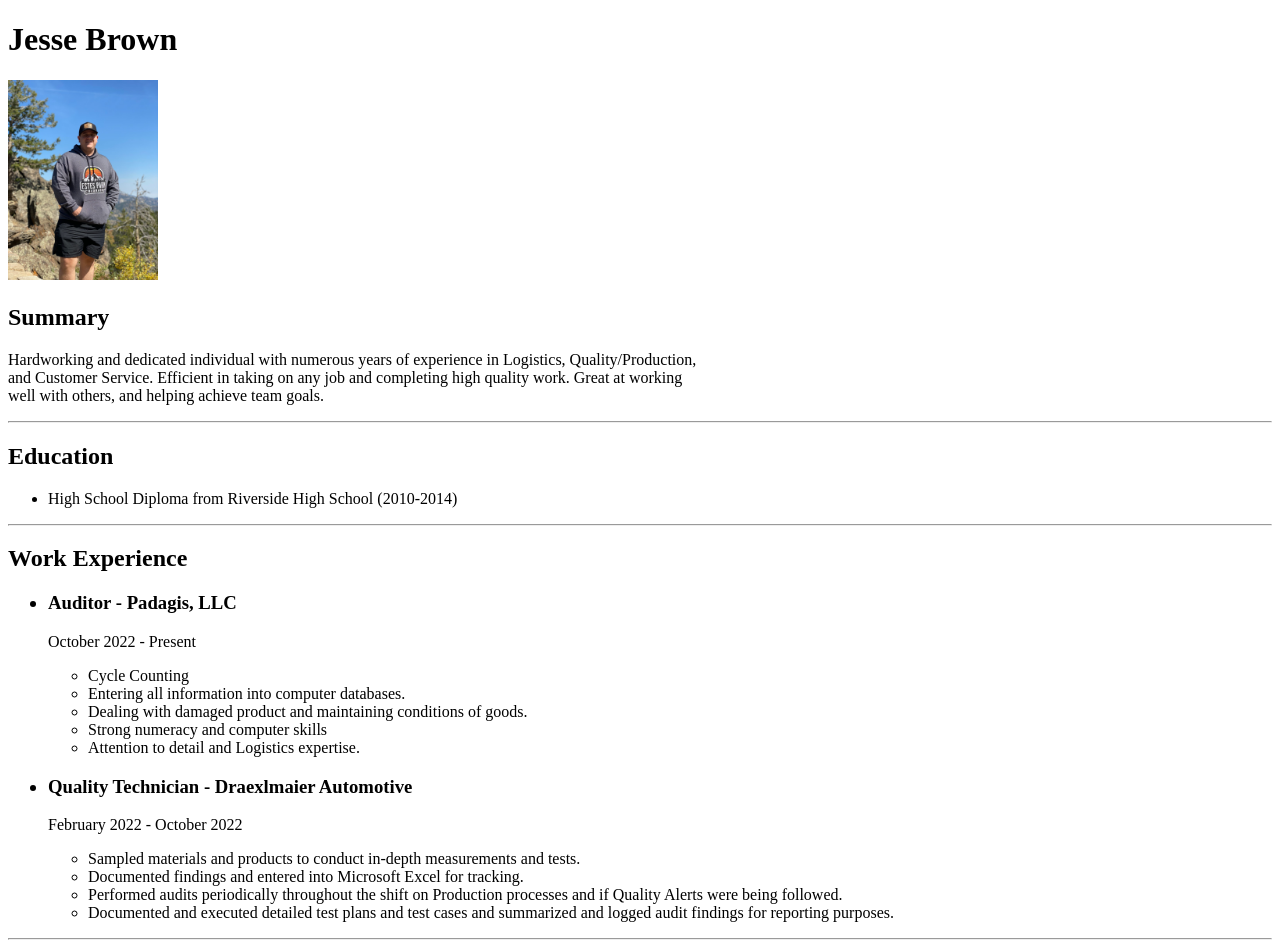
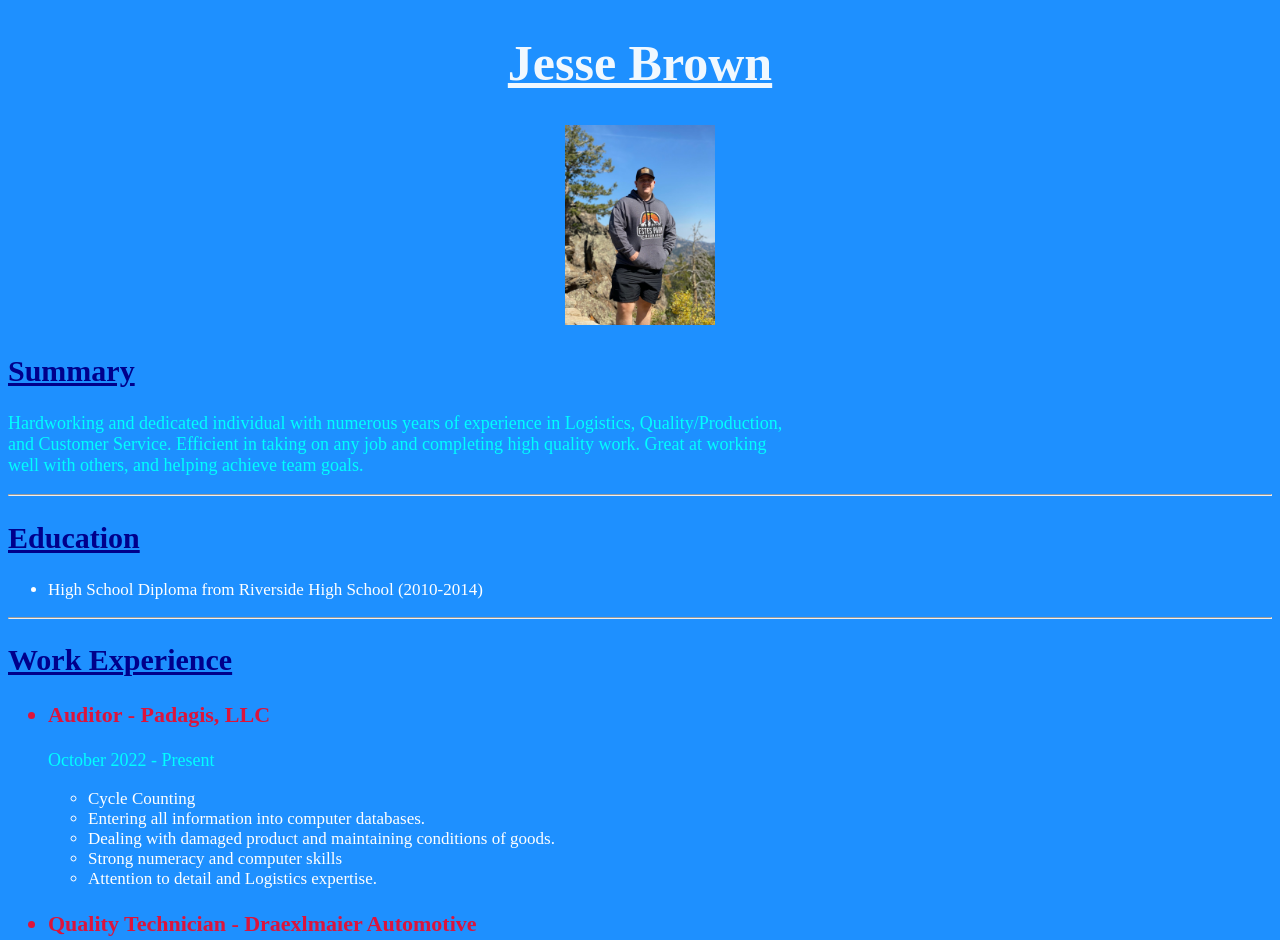
Before and after one commit to jbrown911/html-portfolio, a plain HTML site: page index.html in a window 1280 px wide. Shown: the top 940 px of the page. Drawn offline with Linux system fonts and the light colour scheme.

Commit message:
Add files via upload

```diff
--- a/index.html
+++ b/index.html
@@ -4,11 +4,15 @@
 <head>
     <meta charset="UTF-8">
     <title>My Resume</title>
+    <link rel="stylesheet" type="text/css" href="style.css">
 </head>
 
 <body>
     <h1>Jesse Brown</h1>
-    <img src="./Images/propic.jpg" height="200" alt="Profile Picture"/>
+    <div>
+        <img src="./Images/propic.jpg" height="200" alt="Profile Picture"/>
+    </div>
+
     <h2>Summary</h2>
     <p>Hardworking and dedicated individual with numerous years of experience in Logistics, Quality/Production, <br/>
        and Customer Service. Efficient in taking on any job and completing high quality work. Great at working  <br/>
```
